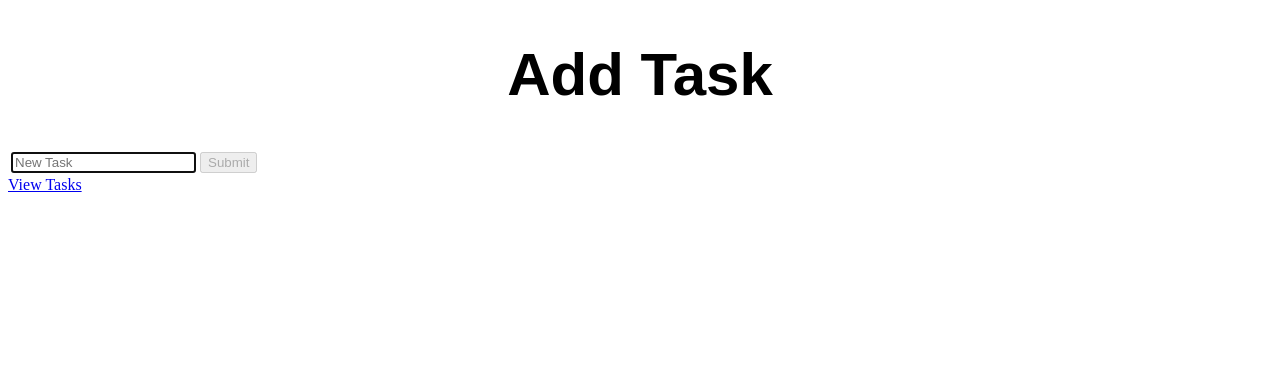
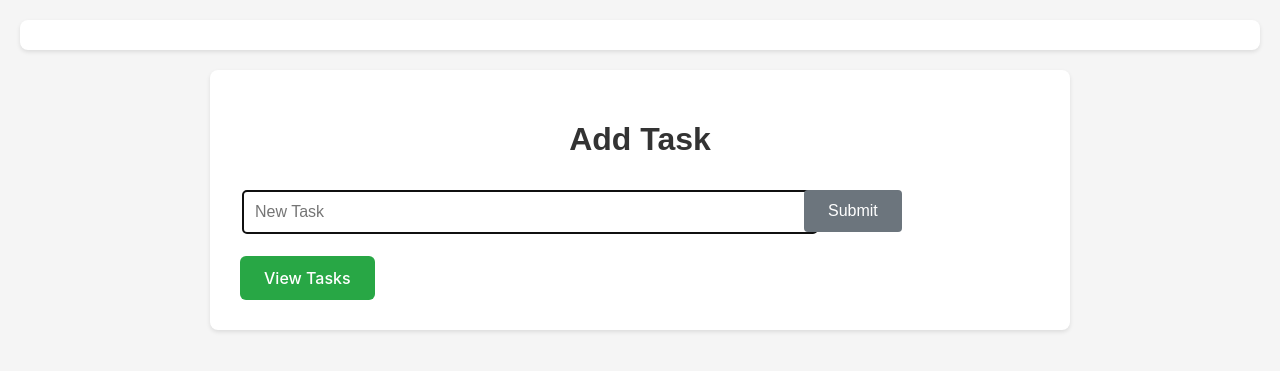
Before and after one commit to Sp0ngeman/pwa_project, a Django app: page /tasks/add in a window 1280 px wide. Shown: the top 371 px of the page. Run offline with Django 5.2, Linux system fonts and the light colour scheme.

Commit message:
Data APIs

```diff
--- a/pwa_project/tasks/static/tasks/styles.css
+++ b/pwa_project/tasks/static/tasks/styles.css
@@ -85,3 +85,181 @@ h3{
     width: 20px;
     height: 20px;
 }
+
+/* Tasks page styles */
+body {
+    font-family: -apple-system, BlinkMacSystemFont, 'Segoe UI', Roboto, sans-serif;
+    background-color: #f5f5f5;
+    margin: 0;
+    padding: 20px;
+}
+
+header {
+    background: white;
+    padding: 15px 20px;
+    border-radius: 8px;
+    margin-bottom: 20px;
+    box-shadow: 0 2px 4px rgba(0,0,0,0.1);
+}
+
+.user-info {
+    display: flex;
+    align-items: center;
+    justify-content: space-between;
+}
+
+.user-info span {
+    font-weight: 500;
+    color: #333;
+}
+
+.user-info button {
+    background: #dc3545;
+    color: white;
+    border: none;
+    padding: 8px 16px;
+    border-radius: 4px;
+    cursor: pointer;
+    font-size: 14px;
+}
+
+.user-info button:hover {
+    background: #c82333;
+}
+
+main {
+    max-width: 800px;
+    margin: 0 auto;
+    background: white;
+    padding: 30px;
+    border-radius: 8px;
+    box-shadow: 0 2px 4px rgba(0,0,0,0.1);
+}
+
+main h1 {
+    color: #333;
+    margin-bottom: 30px;
+    font-size: 32px;
+}
+
+main ul {
+    list-style: none;
+    padding: 0;
+    margin-bottom: 30px;
+}
+
+main li {
+    background: #f8f9fa;
+    margin-bottom: 10px;
+    padding: 15px 20px;
+    border-radius: 6px;
+    border-left: 4px solid #007bff;
+    transition: all 0.2s;
+    display: flex;
+    justify-content: space-between;
+    align-items: center;
+}
+
+main li:hover {
+    background: #e9ecef;
+    transform: translateX(5px);
+}
+
+main li.completed {
+    background: #d4edda;
+    border-left-color: #28a745;
+    opacity: 0.8;
+}
+
+main li.completed .task-name {
+    text-decoration: line-through;
+    color: #6c757d;
+}
+
+main li .task-name {
+    flex-grow: 1;
+    font-weight: 500;
+    color: #333;
+}
+
+main li .status {
+    font-size: 14px;
+    font-weight: 500;
+    padding: 4px 8px;
+    border-radius: 12px;
+}
+
+main li .status.completed {
+    background: #28a745;
+    color: white;
+}
+
+main li .status.pending {
+    background: #ffc107;
+    color: #212529;
+}
+
+main li.no-tasks {
+    text-align: center;
+    color: #6c757d;
+    font-style: italic;
+    border-left-color: #6c757d;
+}
+
+main a {
+    display: inline-block;
+    background: #28a745;
+    color: white;
+    text-decoration: none;
+    padding: 12px 24px;
+    border-radius: 6px;
+    font-weight: 500;
+    transition: background 0.3s;
+}
+
+main a:hover {
+    background: #218838;
+}
+
+/* Add task form styles */
+#taskForm {
+    margin-bottom: 20px;
+}
+
+#taskForm table {
+    width: 100%;
+}
+
+#taskForm td {
+    padding: 0;
+    vertical-align: top;
+}
+
+#taskForm input[type="text"] {
+    width: 100%;
+    padding: 12px;
+    border: 1px solid #ddd;
+    border-radius: 4px;
+    font-size: 16px;
+    margin-right: 10px;
+}
+
+#taskForm input[type="submit"] {
+    background: #007bff;
+    color: white;
+    border: none;
+    padding: 12px 24px;
+    border-radius: 4px;
+    cursor: pointer;
+    font-size: 16px;
+    margin-left: 10px;
+}
+
+#taskForm input[type="submit"]:hover:not(:disabled) {
+    background: #0056b3;
+}
+
+#taskForm input[type="submit"]:disabled {
+    background: #6c757d;
+    cursor: not-allowed;
+}
--- a/pwa_project/tasks/templates/tasks/add.html
+++ b/pwa_project/tasks/templates/tasks/add.html
@@ -1,6 +1,6 @@
 {% extends "tasks/layout.html" %}
 {% load static %}
-{% block content%}
+{% block content %}
 <h1>Add Task</h1>
 <form action="{% url 'tasks:add' %}" method="post" id="taskForm">
    {% csrf_token %}
```
Also changed, not shown: pwa_project/pwa_project/settings.py (+3 -4 lines), pwa_project/tasks/templates/tasks/index.html (+10 -3 lines), pwa_project/db.sqlite3.
